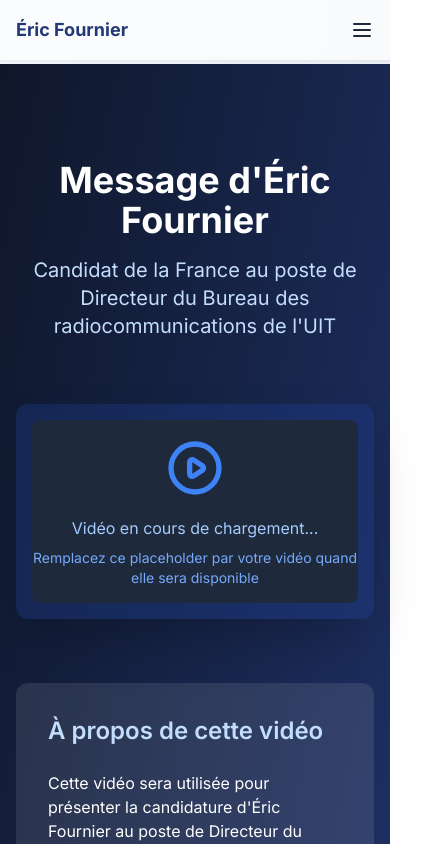
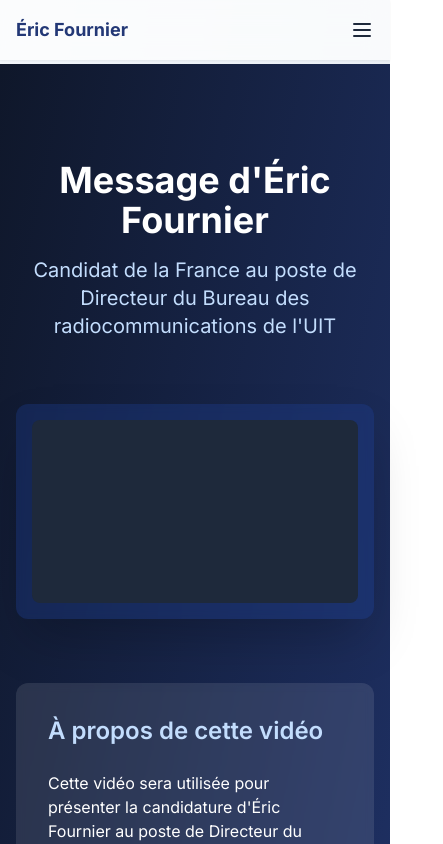
Before and after one commit to Thinkaz/super-duper-fiesta, a React (Create React App) app: page /video in a window 390 px wide. Shown: the top 844 px of the page, 443 px wide, since content can reach past the window. Built offline with nearby package versions, Linux system fonts and the light colour scheme.

Commit message:
fixed cv responsive

```diff
--- a/src/pages/CV.jsx
+++ b/src/pages/CV.jsx
@@ -29,22 +29,18 @@
 
         <div className="max-w-5xl mx-auto">
           {/* Section principale avec photo */}
-          <div className="grid grid-cols-1 md:grid-cols-3 gap-8 mb-16">
+          <div className="grid grid-cols-1 md:grid-cols-3 md:gap-8 mb-16 justify-center">
             <motion.div
               initial={{ opacity: 0, x: -30 }}
               animate={{ opacity: 1, x: 0 }}
               transition={{ duration: 0.6, delay: 0.2 }}
-              className="col-span-1"
+              className="col-span-1 mb-4 md:mb-0"
             >
               <div className="bg-white rounded-xl overflow-hidden shadow-lg">
                 <img
                   src="./eric-fournier.png" // Assurez-vous d'avoir cette image
                   alt="Eric Fournier"
-                  className="w-full h-auto object-cover"
-                  onError={(e) => {
-                    e.target.src = "/api/placeholder/400/500"; // Image de substitution
-                    e.target.alt = "Photo d'Eric Fournier";
-                  }}
+                  className="w-full h-full object-cover"
                 />
                 <div className="p-6">
                   <h3 className="text-2xl font-semibold text-blue-900 mb-2">
--- a/src/pages/Video.jsx
+++ b/src/pages/Video.jsx
@@ -32,36 +32,7 @@
             {/* En attendant la vidéo réelle, on utilise un placeholder */}
             <div className="relative pb-[56.25%] h-0 overflow-hidden rounded-lg bg-slate-800">
               {/* Ici, vous remplacerez cet élément par votre iframe de vidéo réelle */}
-              <div className="absolute inset-0 flex items-center justify-center">
-                <div className="text-center">
-                  <svg
-                    className="h-16 w-16 mx-auto text-blue-500 animate-pulse"
-                    fill="none"
-                    viewBox="0 0 24 24"
-                    stroke="currentColor"
-                  >
-                    <path
-                      strokeLinecap="round"
-                      strokeLinejoin="round"
-                      strokeWidth={2}
-                      d="M14.752 11.168l-3.197-2.132A1 1 0 0010 9.87v4.263a1 1 0 001.555.832l3.197-2.132a1 1 0 000-1.664z"
-                    />
-                    <path
-                      strokeLinecap="round"
-                      strokeLinejoin="round"
-                      strokeWidth={2}
-                      d="M21 12a9 9 0 11-18 0 9 9 0 0118 0z"
-                    />
-                  </svg>
-                  <p className="mt-4 text-blue-300">
-                    Vidéo en cours de chargement...
-                  </p>
-                  <p className="mt-2 text-blue-400 text-sm">
-                    Remplacez ce placeholder par votre vidéo quand elle sera
-                    disponible
-                  </p>
-                </div>
-              </div>
+              <div className="absolute inset-0 flex items-center justify-center"></div>
 
               {/* Quand vous aurez la vidéo, utilisez ce format:
               <iframe
@@ -169,7 +140,7 @@
           <p className="text-blue-300 mb-4">
             Pour plus d'informations sur la candidature d'Éric Fournier
           </p>
-          <div className="flex justify-center space-x-6">
+          <div className="flex space-x-6 md:flex-row flex-col gap-2 text-center">
             <a
               href="mailto:contact@ericfournier4br.com"
               className="flex items-center text-blue-200 hover:text-white transition-colors"
--- a/src/pages/Vision.jsx
+++ b/src/pages/Vision.jsx
@@ -52,7 +52,7 @@
             <div className="p-8 md:p-12 flex items-center">
               <div>
                 <svg
-                  className="h-12 w-12 text-blue-300 mb-6 opacity-50"
+                  className="md:h-12 md:w-12 text-blue-300 mb-6 opacity-50 w-6 h-6"
                   fill="none"
                   stroke="currentColor"
                   viewBox="0 0 24 24"
@@ -64,7 +64,7 @@
                     d="M13 16h-1v-4h-1m1-4h.01M21 12a9 9 0 11-18 0 9 9 0 0118 0z"
                   />
                 </svg>
-                <div className="text-2xl md:text-3xl font-light mb-4 leading-relaxed">
+                <div className="text-lg md:text-3xl font-light mb-4 leading-relaxed">
                   <p>
                     Le Bureau des radiocommunications doit anticiper et
                     faciliter l'intégration des technologies émergentes et des
@@ -75,7 +75,7 @@
                     efficace et durable des ressources orbite/spectre limitées.
                   </p>
                 </div>
-                <p className="text-blue-200 text-lg italic">
+                <p className="text-blue-200 md:text-lg text-sm italic">
                   Extrait de la brochure de candidature
                 </p>
               </div>
```
